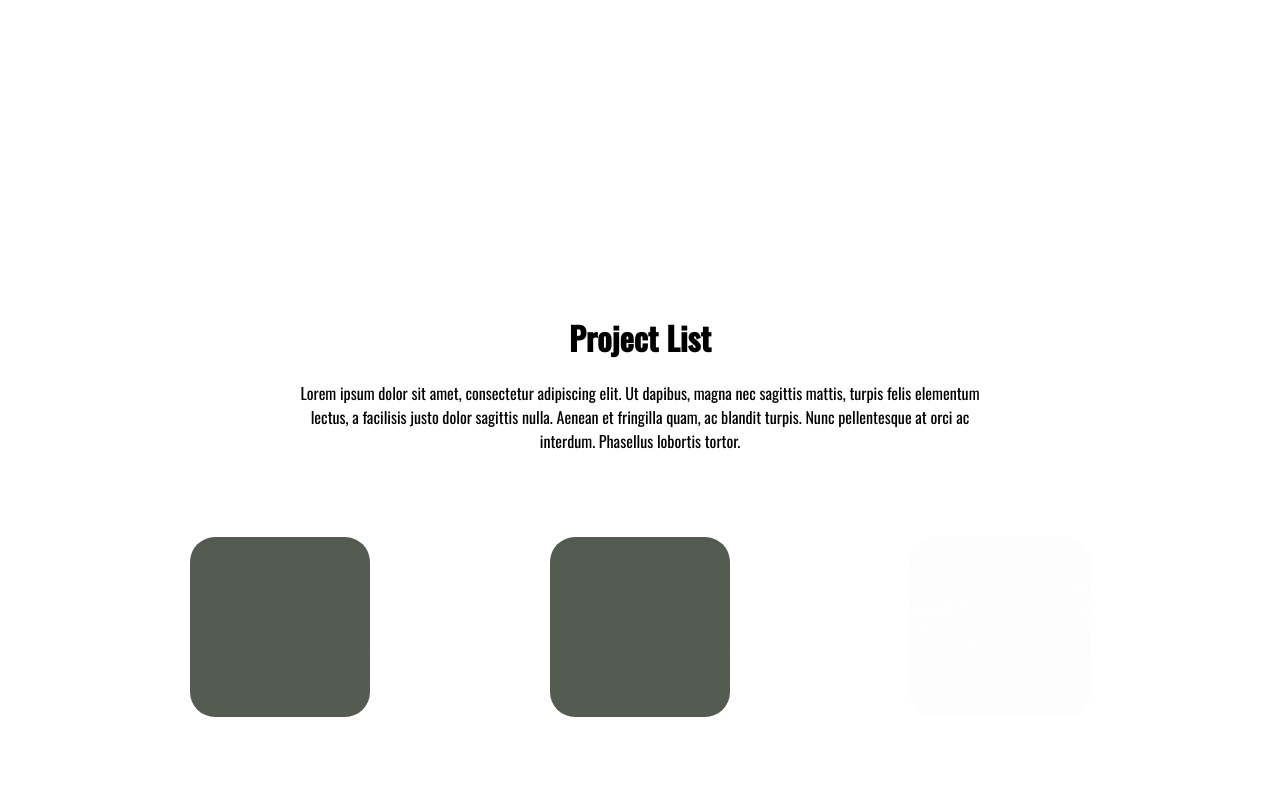
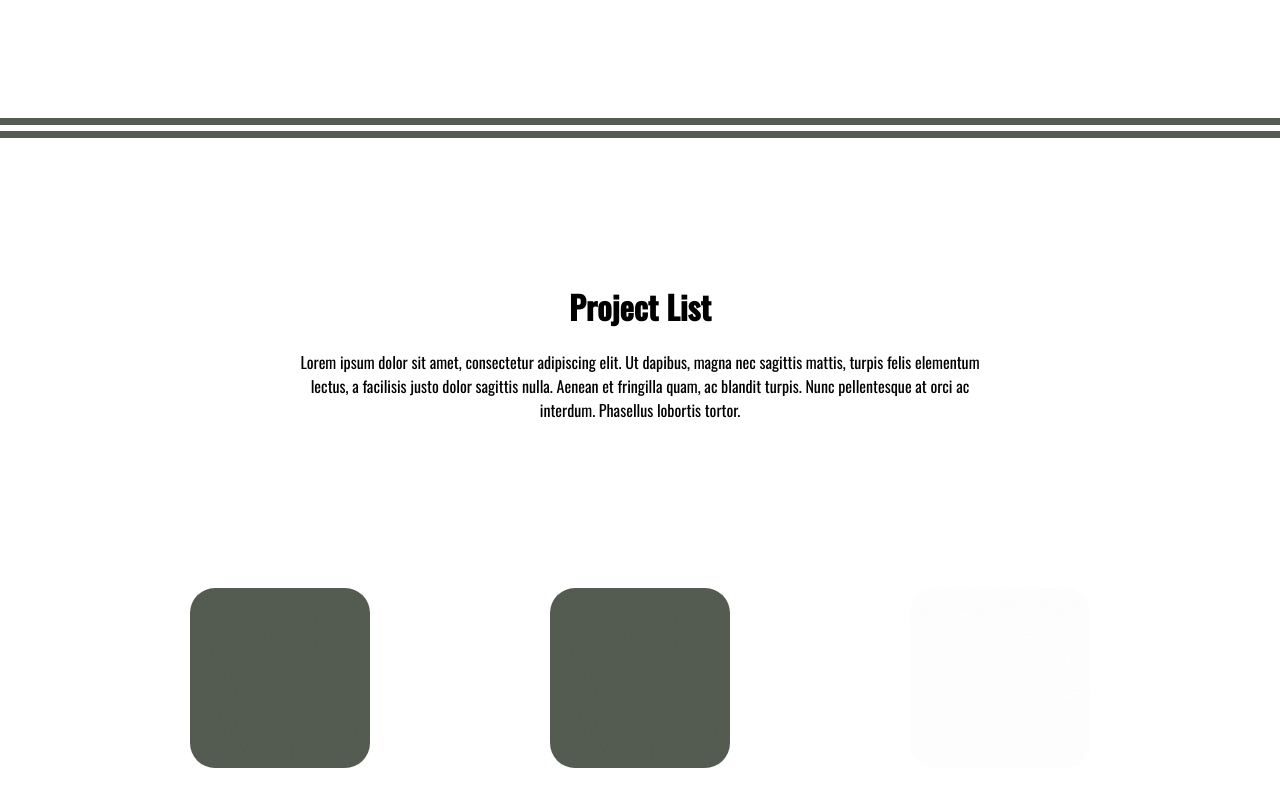
Before and after one commit to ingl3585/portfolio, a React (Create React App) app: page / in a window 1280 px wide. Shown: the part 1482-2280 px from the top of the page. Built offline with nearby package versions, Linux system fonts and the light colour scheme.

Commit message:
added border to project list container

```diff
--- a/src/components/ProjectList/projectList.css
+++ b/src/components/ProjectList/projectList.css
@@ -3,10 +3,10 @@
     height: 100vh;
     display: flex;
     flex-direction: column;
-    justify-content: center;
+    justify-content: space-evenly;
     align-items: center;
     text-align: center;
-    gap: 4rem;
+    border-top: 20px double #555D52;
 }
 
 .pl-texts {
```
